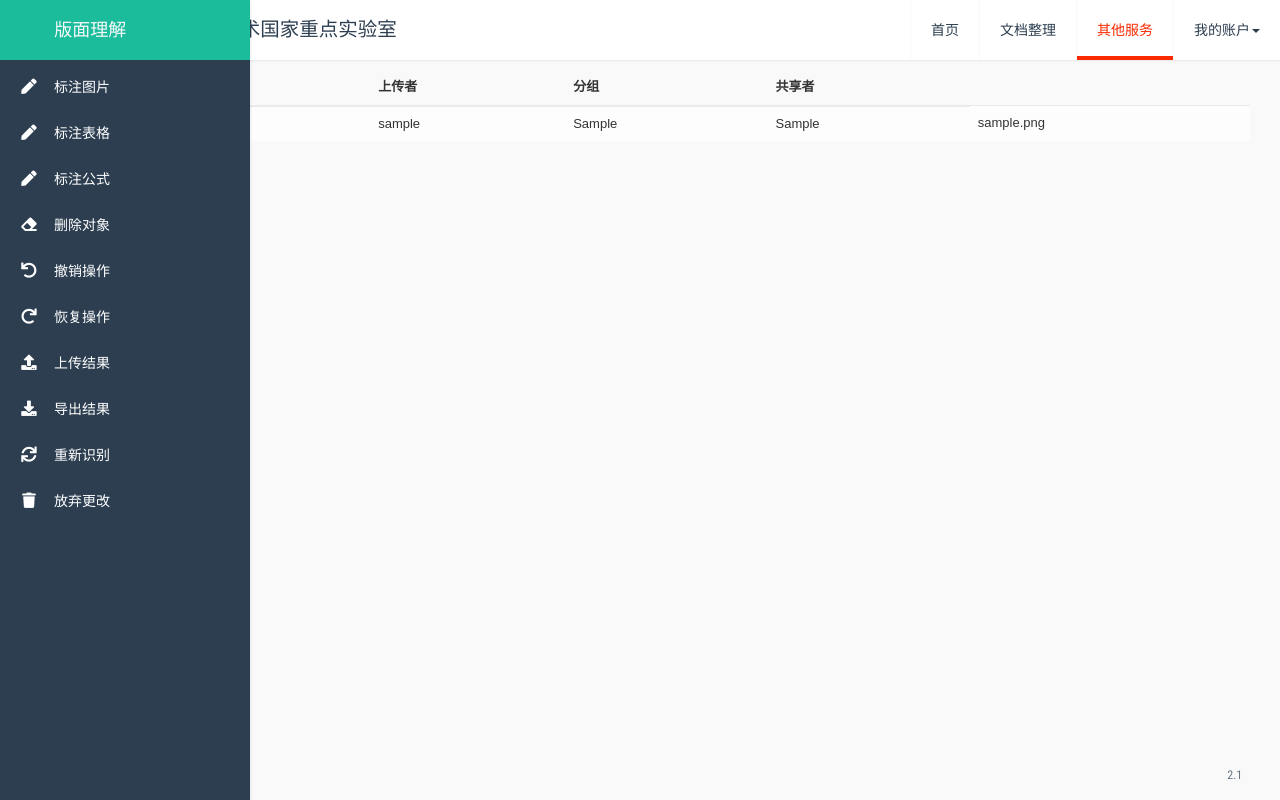
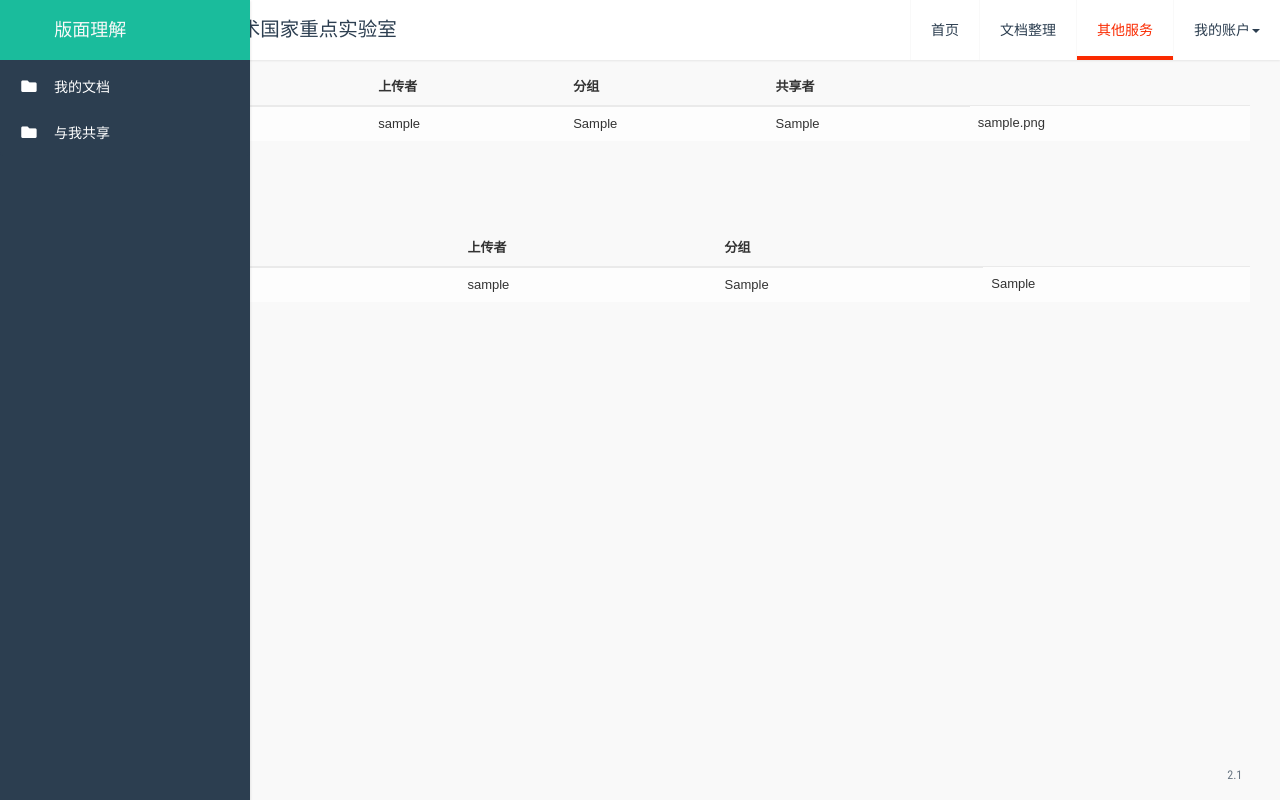
Before and after one commit to NedHuang/OCR_django, a Django app: page /user/file_management/ in a window 1280 px wide. Run offline with Django 3.2, Linux system fonts and the light colour scheme; tables that the repository leaves empty hold one stand-in row (values such as "Sample post"); some libraries are stand-ins or nearby versions.

```diff
--- a/user/templates/file_management.html
+++ b/user/templates/file_management.html
@@ -137,68 +137,26 @@
               </button>
             </div>
             <ul class="nav navbar-nav" >
-
-
               <li>
-                <a id='image_a' onclick = 'change_category_to_image();edit_mode();'>
-                  <span class="icon fa fa-pen "></span><span id="image_button" class="title" onclick = "change_button('image_button')" ><p id ="image_p">标注图片</p></span>
-                </a>
-              </li>
-              <li>
-                <a id='table_a' onclick = 'change_category_to_table();edit_mode();'>
-                  <span class="icon fa fa-pen "></span><span id="table_button" class="title" onclick = "change_button('table_button')"><p id ="table_p">标注表格</p></span>
-                </a>
-              </li>
-              <li>
-                <a id='formula_a' onclick= 'change_category_to_formula();edit_mode();'>
-                  <span class="icon fa fa-pen "></span><span id="formula_button" class="title" onclick = "change_button('formula_button')"><p id="formula_p">标注公式</p></span>
-                </a>
-              </li>
-              <li>
-                <a id='erase_a' onclick = 'erase_mode()'>
-                  <span class="icon fa fa-eraser "></span><span id="erase_button" class="title" onclick = "change_button('erase_button')"><p id ="erase_p">删除对象</p></span>
-                </a>
-              </li>
-              <li >
-                <a onclick = 'undo()'>
-                  <span class="icon fa fa-undo"></span><span class="title">撤销操作</span>
-                </a>
-              </li>
-              <li>
-                <a onclick = 'redo()'>
-                  <span class="icon fa fa-redo"></span><span class="title">恢复操作</span>
+                <a id='image_a'>
+                  <span class="icon fa fa-folder "></span><span id="image_button" class="title"  ><p id ="to_my_files">我的文档</p></span>
                 </a>
               </li>
 
               <li>
-                <a onclick = 'save_change_to_server()'>
-                  <span class="icon fa fa-upload"></span><span class="title">上传结果</span>
+                <a id='image_a'>
+                  <span class="icon fa fa-folder "></span><span id="image_button" class="title"  ><p id ="to_shared_with_me">与我共享</p></span>
                 </a>
               </li>
-              <li>
-                <a onclick = ''>
-                  <span class="icon fa fa-download"></span><span class="title">导出结果</span>
-                </a>
-              </li>
-              <li>
-                <a onclick = 'get_data()'>
-                  <span class="icon fa fa-sync"></span><span class="title">重新识别</span>
-                </a>
-              </li>
-              <li>
-                <a onclick = 'reset()'>
-                  <span class="icon fa fa-trash"></span><span class="title">放弃更改</span>
-                </a>
-              </li>
-
             </ul>
           </div>
           <!-- /.navbar-collapse -->
         </nav>
       </div>
       <!-- Main Content -->
-      <div class="container-fluid" id = 'edit_container'>
-        <div class="side-body" id = 'file_management_container'>
+      <div class="container-fluid" id = 'file_management_main_container'>
+        <!-- 我的文件 -->
+        <div class="side-body" id = 'file_management_my_file'>
           <table class="table table-striped">
             <thead>
               <tr>
@@ -220,6 +178,31 @@
           {% endfor %}
           </table>
         </div>
+
+        <!--与我共享 -->
+        <div class="side-body" id = 'file_management_my_file'>
+          <table class="table table-striped">
+            <thead>
+              <tr>
+                <th scope="col">文件名</th>
+                <th scope="col">上传者</th>
+                <th scope="col">分组</th>
+              </tr>
+            </thead>
+
+          {% for file in files %}
+            <tr id = {{file.file_guid}}  oncontextmenu="edit(event), select_file(this)">
+              <td>{{ file.filename }}</td>
+              <td>{{ file.owner.username}}</td>
+              <td>{{ file.groups}}</td>
+              <td>{{ file.co_editor}}</td>
+            </tr>
+          {% endfor %}
+          </table>
+        </div>
+
+
+
       </div>
     </div>
 
@@ -307,22 +290,50 @@
     </div>
   </div>
 
+
+    <!--  共享给其他人的model -->
+  <div class="modal fade" id="share_file_model" tabindex="-1" role="dialog" aria-labelledby="share_files" aria-hidden="true">
+    <div class="modal-dialog">
+      <div class="modal-content">
+        <div class="modal-header">
+          <button type="button" class="close" data-dismiss="modal" aria-hidden="true">
+            &times;
+          </button>
+          <h4 class="modal-title" id="myModalLabel">
+
+          </h4>
+        </div>
+        <div id ="delete_file_model_body" class="modal-body">
+          <textarea type="text" id='share_to_user_id' name='share_to_user' placeholder='请输入用户名或者邮箱，以回车分隔'></textarea>
+        </div>
+        <div class="modal-footer">
+          <button onclick="share()" type="button" class="btn btn-default" data-dismiss="modal">
+            确定
+          </button>
+          <button type="button" class="btn btn-primary" data-dismiss="modal">
+            取消
+          </button>
+        </div>
+      </div>
+    </div>
+  </div>
+
 <!--   对文件的右键菜单 -->
   <div id="edit_menu" class="menus" style="display:none">
     <table border="1"  bgcolor="#cccccc" style="border:thin;z-index: 1;width: 200px;background-color: #AAAAAA; opacity: 1;" cellspacing="0" >
       <tr>
         <td  style="cursor:default;border:outset 1;" align="center" >
-        <button type="button" class="btn btn-default" data-toggle="modal" data-target="#delete_file_model" >删除</button>
+          <button type="button" class="btn btn-default" data-toggle="modal" data-target="#delete_file_model" >删除</button>
         </td>
       </tr>
       <tr>
-        <td style=" cursor:default;border:outset 1;" align="center" onclick="">
-        <button style ="border-radius:0.5rem;">分组</button>
+        <td style=" cursor:default;border:outset 1;" align="center" >
+          <button style ="border-radius:0.5rem;">分组</button>
         </td>
       </tr>
       <tr>
-        <td style="cursor:default;border:outset 1;" align="center" onclick="">
-        <button style ="border-radius:0.5rem;">共享</button>
+        <td style="cursor:default;border:outset 1;" align="center" >
+          <button type="button" class="btn btn-default" data-toggle="modal" data-target="#share_file_model" >共享</button>
         </td>
       </tr>
     </table>
@@ -361,26 +372,17 @@
     var current_file_guid = '';
     var current_filename='';
     function edit(e){
-      var edit_container = $('#edit_container');
+      var file_management_main_container = $('#file_management_main_container');
       var edit_menu = $('#edit_menu');
       var left_edge = 0;
       var top_edge = 0;
-      // var rightedge = edit_container.clientWidth-edit_menu.clientX;
-      // var bottomedge = edit_container.clientHeight-edit_menu.clientY;
-      // console.log(edit_container.width());
-      // console.log(edit_container.height());
-      // console.log(e.clientX);
-      // console.log(e.clientY);
-      // console.log(edit_menu.width());
-      // console.log(edit_menu.height());
-      // pop at right
-      if(edit_container.width() - e.clientX > edit_menu.width()){
+      if(file_management_main_container.width() - e.clientX > edit_menu.width()){
         left_edge = e.clientX +'px';
       }else{
         left_edge = e.clientX - edit_menu.width() +'px';
       }
       // pop below where you clicked
-      if(edit_container.height - e.clientY > edit_menu.height()){
+      if(file_management_main_container.height - e.clientY > edit_menu.height()){
         top_edge = e.clientY + 'px';
       }
       else{
@@ -417,15 +419,36 @@
         // processData: false,  // tell jquery not to process the data
         // contentType: false, // tell jquery not to set contentType
         success:function(res){
-          alert(res)
+          alert(String(res));
+          location.reload();
         },
         error:function(err){
-          $('#loading').hide().css('display','none');
            alert('网络连接失败,稍后重试',err);
         }
       })
-      // url ='/user/delete_file/';
-      // $.post(url, {'file_guid':current_file_guid})
+    }
+    function share(){
+      var share_to_input = $('#share_to_user_id').val();
+      // var co_editors = share_to_input.split('\n');
+      // console.log(users);
+      var post_data = {
+        'co_editors' : share_to_input,
+        'file': current_file_guid,
+      };
+      console.log(post_data);
+
+      $.ajax({
+        url:'/user/share_file/',
+        type:'POST',
+        data:post_data,
+        success:function(res){
+          console.log('已发送');
+          alert(res);
+        },
+        error:function(err){
+          alert('网络连接失败,稍后重试',err);
+        }
+      })
     }
 
 
--- a/user/urls.py
+++ b/user/urls.py
@@ -27,5 +27,6 @@ urlpatterns = [
     url(r'^anonymous/',views.anonymous, name = 'anonymous'),
     url(r'^ajax/', views.ajax, name = 'ajax'),
     url(r'^delete_file/', views.delete_file, name = 'delete_file'),
+    url(r'^share_file/', views.share_file, name = 'share_file'),
     url(r'^resetByUsernameForm/', views.resetByUsernameForm, name = 'resetByUsernameForm'),
 ]
--- a/user/views.py
+++ b/user/views.py
@@ -17,6 +17,7 @@ import os
 import PyPDF2
 from django.views.decorators.csrf import ensure_csrf_cookie, csrf_exempt
 import json
+from django.db.models import Q
 
 BASE_DIR = os.path.dirname(os.path.dirname(os.path.abspath(__file__)))
 
@@ -156,27 +157,12 @@ def ajax(request):
 			return HttpResponse(request.POST.get('data'))
 		# if request.POST.get('action') =='delete_file':
 		# 	return delete_file(request)
-# @ensure_csrf_cookie
-# @csrf_exempt
-# def delete_file(request):
-# 	t = loader.get_template('file_management.html')
-# 	files = File.objects.all()
-# 	c ={'files':files}
-# 	if request.POST.get('file_guid') != None:
-# 		delete_file_guid = request.POST.get('file_guid')
-# 		print(delete_file_guid)
-# 		File.objects.filter(file_guid = delete_file_guid).delete()
-# 		t = loader.get_template('file_management.html')
-# 		files = File.objects.all()
-# 		c ={'files':files}
-# 	return HttpResponse(t.render(c,request))
-# @require_http_methods(["POST"])
+
+
 @ensure_csrf_cookie
 @csrf_exempt
 def delete_file(request):
-	# t = loader.get_template('file_management.html')
-	# files = File.objects.all()
-	# c ={'files':files}
+
 	print(request.POST)
 	if request.method =='POST':
 		print('post')
@@ -188,6 +174,47 @@ def delete_file(request):
 			files = File.objects.all()
 			c ={'files':files}
 	return HttpResponse(c)
+
+@ensure_csrf_cookie
+@csrf_exempt
+def share_file(request):
+	print(request.POST)
+	#正确的用户名
+	correct_co_editors = []
+	#错误的用户名
+	wrong_co_editors = []
+	if request.method == 'POST':
+		file_guid = request.POST.get('file_guid')
+		co_editors = request.POST.get('co_editors').split('\n')
+		print(co_editors)
+
+
+
+		for i in co_editors: # i是输入的字段（用户名或者邮箱）
+			# 只会match到一个，除非A的用户名叫xxx@yyy.com,B的邮箱也是xxx@yyy.com, 在注册时检查一下？
+			matched_co_editors = User.objects.filter(Q(username=i) | Q(email=i))
+			for j in matched_co_editors:
+				correct_co_editors.append(j.username)
+				j.co_edit_files +=','+file_guid
+
+			# if not matched_co_editor:
+			# 	wrong_co_editors.append(i)
+			# else:
+			# 	correct_co_editors.append(matched_co_editor.username)
+			# 	matched_co_editor.update(co_edit_files=matched_co_editor.co_edit_files +','+file_guid)
+
+	print(correct_co_editors)
+	return HttpResponse('hahahahs');
+
+
+
+
+
+
+
+
+
+
 
 
 
```
Also changed, not shown: user/models.py (+40 -4 lines), user/migrations/0004_auto_20180723_0139.py (added), 2 other files.
